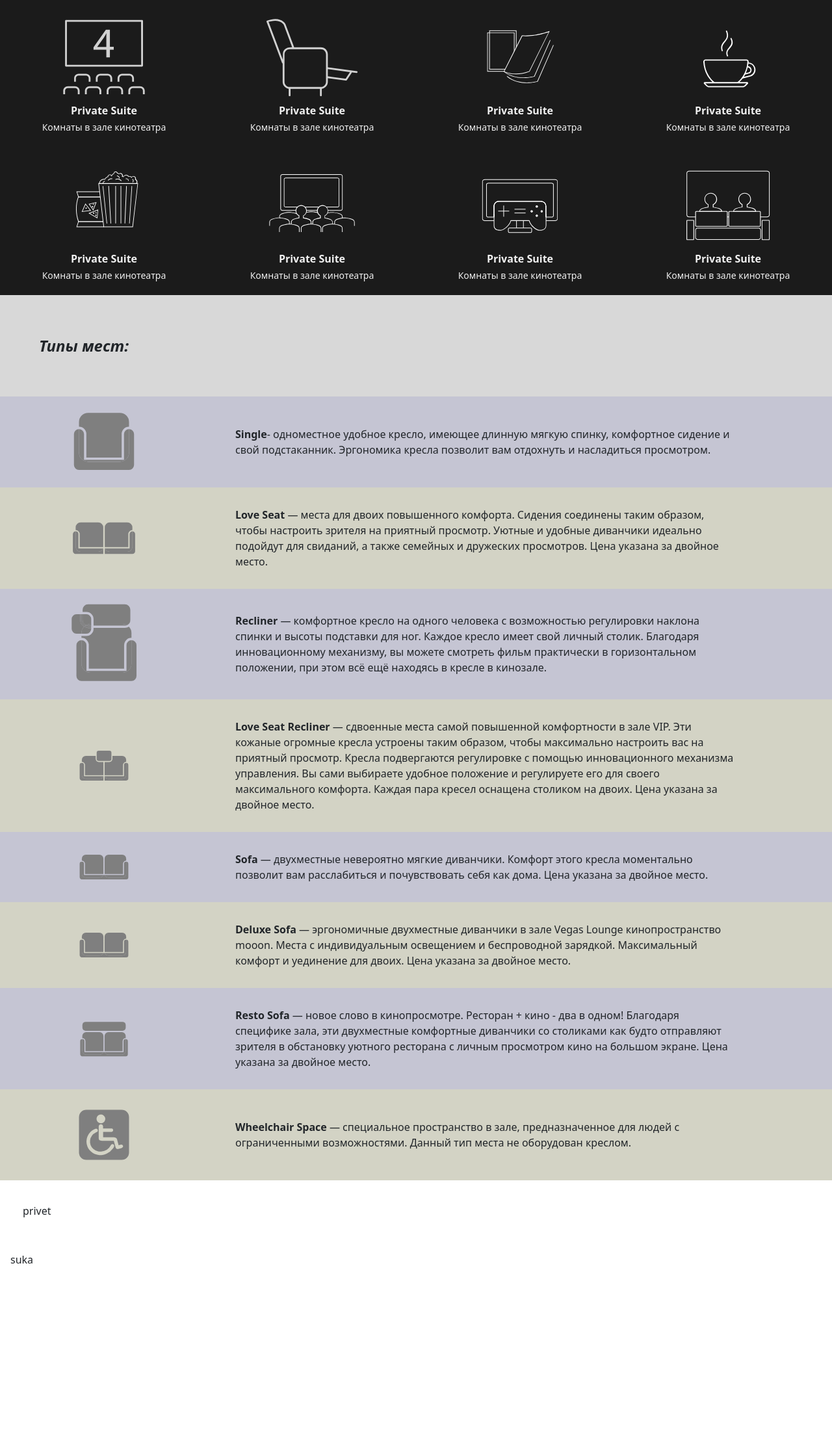
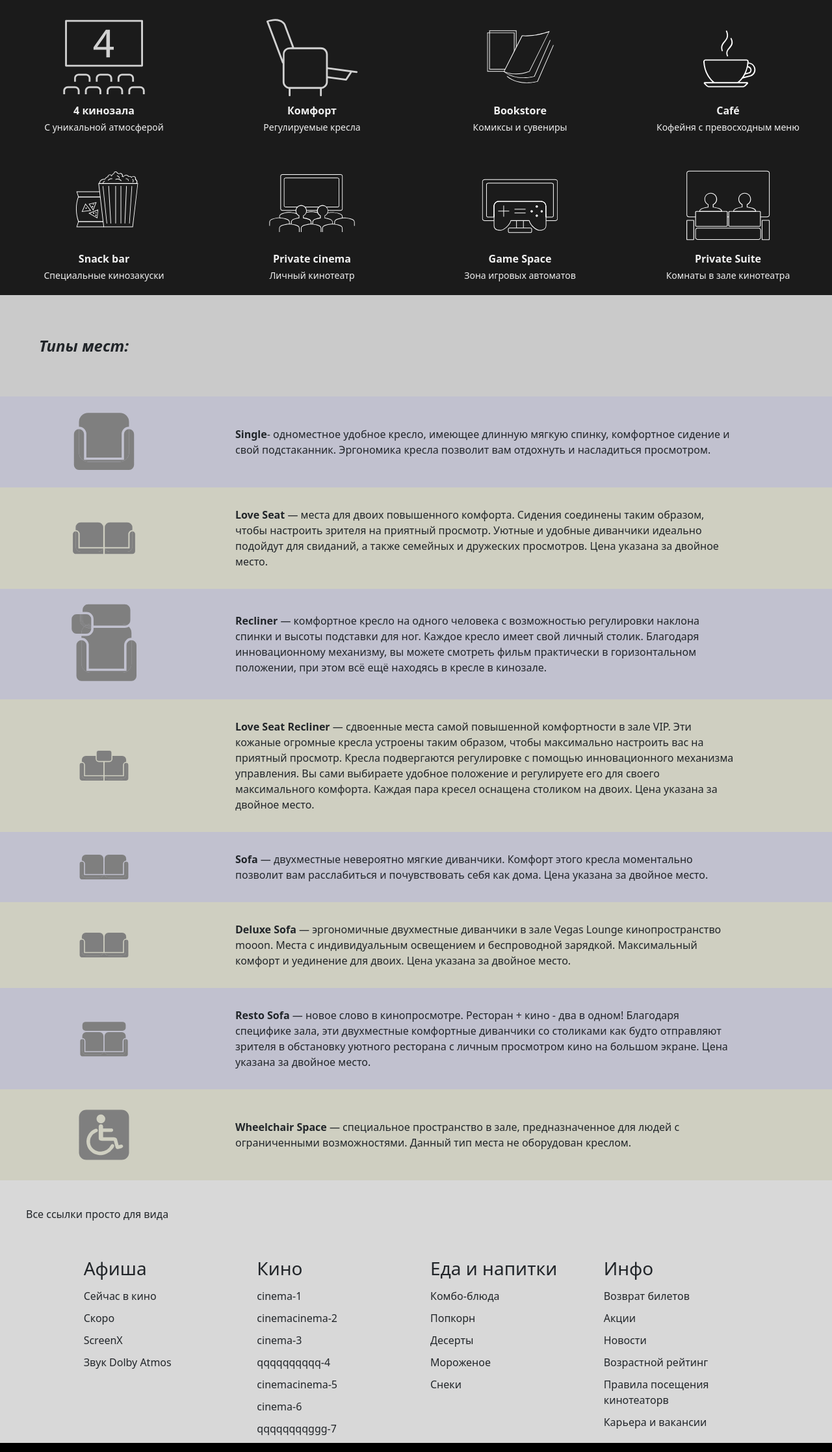
Before and after one commit to QquantDog/Front, a website: page index.html in a window 1280 px wide. Shown: the part 902-3136 px from the top of the page at 65% size. Drawn offline with nearby package versions, Linux system fonts and the light colour scheme.

Commit message:
add: further update of main page(footer added)

```diff
--- a/index.html
+++ b/index.html
@@ -41,7 +41,8 @@
             </nav>
         </div>
         <div class="row col">
-            <button class="btn btn-secondary dropdown-toggle bg-dropdown-override border-0" type="button" id="dropdownMenuButton2" data-bs-toggle="dropdown" aria-expanded="false">
+            <button class="btn btn-secondary dropdown-toggle bg-dropdown-override border-0" type="button"
+                id="dropdownMenuButton2" data-bs-toggle="dropdown" aria-expanded="false">
                 Залы
             </button>
             <div class="dropdown-menu dropdown-menu-dark bg-dropdown-override" aria-labelledby="dropdownMenuButton2">
@@ -84,7 +85,7 @@
                     <div class="display-6 main-secondary-text">Eclipse в ТРК Duality</div>
                     <div class="display-6 main-secondary-text">г. Гродно, ул. Янки Купалы, 887</div>
                     <div class="d-flex flex-row justify-content-evenly btn-row-custom">
-                            <button class="btn" >Купить билет</button>
+                        <button class="btn">Купить билет</button>
                         <button class="btn">Контакты и карта</button>
                     </div>
                 </div>
@@ -98,7 +99,7 @@
                 <div class="display-5 main-secondary-text">Eclipse в ТРК Duality</div>
                 <div class="display-5 main-secondary-text">г. Гродно, ул. Янки Купалы, 887</div>
                 <div class="d-flex flex-row justify-content-evenly  btn-row-custom">
-                        <button class="btn" >Купить билет</button>
+                    <button class="btn">Купить билет</button>
                     <button class="btn">Контакты и карта</button>
                 </div>
             </div>
@@ -108,57 +109,73 @@
             <div class="container-fluid">
                 <!-- <div>sdafsaef</div> -->
                 <div class="row">
-                    <div class="col-12 col-lg-3 col-sm-6 my-p20 d-flex flex-column justify-content-evenly align-items-center">
-                        <div class="img-wrapper"><img src="./static/main_cards/1.svg" class="card-img" alt="card sample"></div>
+                    <div
+                        class="col-12 col-lg-3 col-sm-6 my-p20 d-flex flex-column justify-content-evenly align-items-center">
+                        <div class="img-wrapper"><img src="./static/main_cards/1.svg" class="card-img"
+                                alt="card sample"></div>
                         <div class="subheader">
-                            <div class="subheader-main">Private Suite</div>
-                            <div class="subheader-aux">Комнаты в зале кинотеатра</div>
+                            <div class="subheader-main">4 кинозала</div>
+                            <div class="subheader-aux">C уникальной атмосферой</div>
                         </div>
                     </div>
-                    <div class="col-12 col-lg-3 col-sm-6 my-p20 d-flex flex-column justify-content-evenly align-items-center">
-                        <div class="img-wrapper"><img src="./static/main_cards/2.svg" class="card-img" alt="card sample"></div>
+                    <div
+                        class="col-12 col-lg-3 col-sm-6 my-p20 d-flex flex-column justify-content-evenly align-items-center">
+                        <div class="img-wrapper"><img src="./static/main_cards/2.svg" class="card-img"
+                                alt="card sample"></div>
                         <div class="subheader">
-                            <div class="subheader-main">Private Suite</div>
-                            <div class="subheader-aux">Комнаты в зале кинотеатра</div>
+                            <div class="subheader-main">Комфорт</div>
+                            <div class="subheader-aux">Регулируемые кресла</div>
                         </div>
                     </div>
-                    <div class="col-12 col-lg-3 col-sm-6 my-p20 d-flex flex-column justify-content-evenly align-items-center">
-                        <div class="img-wrapper"><img src="./static/main_cards/3.svg" class="card-img" alt="card sample"></div>
+                    <div
+                        class="col-12 col-lg-3 col-sm-6 my-p20 d-flex flex-column justify-content-evenly align-items-center">
+                        <div class="img-wrapper"><img src="./static/main_cards/3.svg" class="card-img"
+                                alt="card sample"></div>
                         <div class="subheader">
-                            <div class="subheader-main">Private Suite</div>
-                            <div class="subheader-aux">Комнаты в зале кинотеатра</div>
+                            <div class="subheader-main">Bookstore</div>
+                            <div class="subheader-aux">Комиксы и сувениры</div>
                         </div>
                     </div>
-                    <div class="col-12 col-lg-3 col-sm-6 my-p20 d-flex flex-column justify-content-evenly align-items-center">
-                        <div class="img-wrapper"><img src="./static/main_cards/4.svg" class="card-img" alt="card sample"></div>
+                    <div
+                        class="col-12 col-lg-3 col-sm-6 my-p20 d-flex flex-column justify-content-evenly align-items-center">
+                        <div class="img-wrapper"><img src="./static/main_cards/4.svg" class="card-img"
+                                alt="card sample"></div>
                         <div class="subheader">
-                            <div class="subheader-main">Private Suite</div>
-                            <div class="subheader-aux">Комнаты в зале кинотеатра</div>
+                            <div class="subheader-main">Café</div>
+                            <div class="subheader-aux">Кофейня с превосходным меню</div>
                         </div>
                     </div>
-                    <div class="col-12 col-lg-3 col-sm-6 my-p20 d-flex flex-column justify-content-evenly align-items-center">
-                        <div class="img-wrapper"><img src="./static/main_cards/5.svg" class="card-img" alt="card sample"></div>
+                    <div
+                        class="col-12 col-lg-3 col-sm-6 my-p20 d-flex flex-column justify-content-evenly align-items-center">
+                        <div class="img-wrapper"><img src="./static/main_cards/5.svg" class="card-img"
+                                alt="card sample"></div>
                         <div class="subheader">
-                            <div class="subheader-main">Private Suite</div>
-                            <div class="subheader-aux">Комнаты в зале кинотеатра</div>
+                            <div class="subheader-main">Snack bar</div>
+                            <div class="subheader-aux">Специальные кинозакуски</div>
                         </div>
                     </div>
-                    <div class="col-12 col-lg-3 col-sm-6 my-p20 d-flex flex-column justify-content-evenly align-items-center">
-                        <div class="img-wrapper"><img src="./static/main_cards/6.svg" class="card-img" alt="card sample"></div>
+                    <div
+                        class="col-12 col-lg-3 col-sm-6 my-p20 d-flex flex-column justify-content-evenly align-items-center">
+                        <div class="img-wrapper"><img src="./static/main_cards/6.svg" class="card-img"
+                                alt="card sample"></div>
                         <div class="subheader">
-                            <div class="subheader-main">Private Suite</div>
-                            <div class="subheader-aux">Комнаты в зале кинотеатра</div>
+                            <div class="subheader-main">Private cinema</div>
+                            <div class="subheader-aux">Личный кинотеатр</div>
                         </div>
                     </div>
-                    <div class="col-12 col-lg-3 col-sm-6 my-p20 d-flex flex-column justify-content-evenly align-items-center">
-                        <div class="img-wrapper"><img src="./static/main_cards/7.svg" class="card-img" alt="card sample"></div>
+                    <div
+                        class="col-12 col-lg-3 col-sm-6 my-p20 d-flex flex-column justify-content-evenly align-items-center">
+                        <div class="img-wrapper"><img src="./static/main_cards/7.svg" class="card-img"
+                                alt="card sample"></div>
                         <div class="subheader">
-                            <div class="subheader-main">Private Suite</div>
-                            <div class="subheader-aux">Комнаты в зале кинотеатра</div>
+                            <div class="subheader-main">Game Space</div>
+                            <div class="subheader-aux">Зона игровых автоматов</div>
                         </div>
                     </div>
-                    <div class="col-12 col-lg-3 col-sm-6 my-p20 d-flex flex-column justify-content-evenly align-items-center">
-                        <div class="img-wrapper"><img src="./static/main_cards/8.svg" class="card-img" alt="card sample"></div>
+                    <div
+                        class="col-12 col-lg-3 col-sm-6 my-p20 d-flex flex-column justify-content-evenly align-items-center">
+                        <div class="img-wrapper"><img src="./static/main_cards/8.svg" class="card-img"
+                                alt="card sample"></div>
                         <div class="subheader">
                             <div class="subheader-main">Private Suite</div>
                             <div class="subheader-aux">Комнаты в зале кинотеатра</div>
@@ -179,7 +196,8 @@
                     </div>
                     <div class="col-8 d-flex justify-content-start align-items-center">
                         <div class="p-p30 seat-section-row-text">
-                            <strong>Single</strong>- одноместное удобное кресло, имеющее длинную мягкую спинку, комфортное сидение и свой подстаканник.
+                            <strong>Single</strong>- одноместное удобное кресло, имеющее длинную мягкую спинку,
+                            комфортное сидение и свой подстаканник.
                             Эргономика кресла позволит вам отдохнуть и насладиться просмотром.
                         </div>
                     </div>
@@ -193,7 +211,8 @@
                         <div class="p-p30 seat-section-row-text">
                             <strong>Love Seat</strong> — места для двоих повышенного комфорта.
                             Сидения соединены таким образом, чтобы настроить зрителя на приятный просмотр.
-                            Уютные и удобные диванчики идеально подойдут для свиданий, а также семейных и дружеских просмотров.
+                            Уютные и удобные диванчики идеально подойдут для свиданий, а также семейных и дружеских
+                            просмотров.
                             Цена указана за двойное место.
                         </div>
                     </div>
@@ -205,9 +224,11 @@
                     </div>
                     <div class="col-8 d-flex justify-content-start align-items-center">
                         <div class="p-p30 seat-section-row-text">
-                            <strong>Recliner</strong> — комфортное кресло на одного человека с возможностью регулировки наклона спинки и высоты подставки для ног.
+                            <strong>Recliner</strong> — комфортное кресло на одного человека с возможностью регулировки
+                            наклона спинки и высоты подставки для ног.
                             Каждое кресло имеет свой личный столик.
-                            Благодаря инновационному механизму, вы можете смотреть фильм практически в горизонтальном положении, при этом всё ещё находясь в кресле в кинозале.
+                            Благодаря инновационному механизму, вы можете смотреть фильм практически в горизонтальном
+                            положении, при этом всё ещё находясь в кресле в кинозале.
                         </div>
                     </div>
                 </div>
@@ -218,8 +239,10 @@
                     </div>
                     <div class="col-8 d-flex justify-content-start align-items-center">
                         <div class="p-p30 seat-section-row-text">
-                            <strong>Love Seat Recliner</strong> — сдвоенные места самой повышенной комфортности в зале VIP.
-                            Эти кожаные огромные кресла устроены таким образом, чтобы максимально настроить вас на приятный просмотр.
+                            <strong>Love Seat Recliner</strong> — сдвоенные места самой повышенной комфортности в зале
+                            VIP.
+                            Эти кожаные огромные кресла устроены таким образом, чтобы максимально настроить вас на
+                            приятный просмотр.
                             Кресла подвергаются регулировке с помощью инновационного механизма управления.
                             Вы сами выбираете удобное положение и регулируете его для своего максимального комфорта.
                             Каждая пара кресел оснащена столиком на двоих.
@@ -247,7 +270,8 @@
                     </div>
                     <div class="col-8 d-flex justify-content-start align-items-center">
                         <div class="p-p30 seat-section-row-text">
-                            <strong>Deluxe Sofa</strong> — эргономичные двухместные диванчики в зале Vegas Lounge кинопространство mooon.
+                            <strong>Deluxe Sofa</strong> — эргономичные двухместные диванчики в зале Vegas Lounge
+                            кинопространство mooon.
                             Места с индивидуальным освещением и беспроводной зарядкой.
                             Максимальный комфорт и уединение для двоих.
                             Цена указана за двойное место.
@@ -263,7 +287,9 @@
                         <div class="p-p30 seat-section-row-text">
                             <strong>Resto Sofa</strong> — новое слово в кинопросмотре.
                             Ресторан + кино - два в одном!
-                            Благодаря специфике зала, эти двухместные комфортные диванчики со столиками как будто отправляют зрителя в обстановку уютного ресторана с личным просмотром кино на большом экране.
+                            Благодаря специфике зала, эти двухместные комфортные диванчики со столиками как будто
+                            отправляют зрителя в обстановку уютного ресторана с личным просмотром кино на большом
+                            экране.
                             Цена указана за двойное место.
                         </div>
                     </div>
@@ -275,15 +301,78 @@
                     </div>
                     <div class="col-8 d-flex justify-content-start align-items-center">
                         <div class="p-p30 seat-section-row-text">
-                            <strong>Wheelchair Space</strong> — специальное пространство в зале, предназначенное для людей с ограниченными возможностями. Данный тип места не оборудован креслом.
+                            <strong>Wheelchair Space</strong> — специальное пространство в зале, предназначенное для
+                            людей с ограниченными возможностями. Данный тип места не оборудован креслом.
                         </div>
                     </div>
                 </div>
 
             </div>
         </section>
+    </main>
 
-    </main>
+    <footer class="footer">
+        <div class="container-fluid footer-upper">
+            <div class="row">
+                <div class="col p-p40">Все ссылки просто для вида</div>
+            </div>
+            <div class="row">
+                <div class="col-1"></div>
+
+                <div class="col-12 col-md">
+                    <div class="footer-link-header">Афиша</div>
+                    <div class="footer-link-item">Сейчас в кино</div>
+                    <div class="footer-link-item">Скоро</div>
+                    <div class="footer-link-item">ScreenX</div>
+                    <div class="footer-link-item">Звук Dolby Atmos</div>
+                </div>
+
+                <div class="col-12 col-md">
+                    <div class="footer-link-header">Кино</div>
+                    <div class="footer-link-item">cinema-1</div>
+                    <div class="footer-link-item">cinemacinema-2</div>
+                    <div class="footer-link-item">cinema-3</div>
+                    <div class="footer-link-item">qqqqqqqqqq-4</div>
+                    <div class="footer-link-item">cinemacinema-5</div>
+                    <div class="footer-link-item">cinema-6</div>
+                    <div class="footer-link-item">qqqqqqqqggg-7</div>
+                </div>
+
+                <div class="col-12 col-md">
+                    <div class="footer-link-header">Еда и напитки</div>
+                    <div class="footer-link-item">Комбо-блюда</div>
+                    <div class="footer-link-item">Попкорн</div>
+                    <div class="footer-link-item">Десерты</div>
+                    <div class="footer-link-item">Мороженое</div>
+                    <div class="footer-link-item">Снеки</div>
+                </div>
+                <div class="col-12 col-md">
+                    <div class="footer-link-header">Инфо</div>
+                    <div class="footer-link-item">Возврат билетов</div>
+                    <div class="footer-link-item">Акции</div>
+                    <div class="footer-link-item">Новости</div>
+                    <div class="footer-link-item">Возрастной рейтинг</div>
+                    <div class="footer-link-item">Правила посещения кинотеаторв</div>
+                    <div class="footer-link-item">Карьера и вакансии</div>
+                </div>
+
+                <div class="col-1"></div>
+            </div>
+
+        </div>
+
+        <div class="container-fluid footer-lower">
+            <div class="row py-p20 justify-content-center align-items-end">
+                <div class="col-12 col-sm col-md-4 d-flex justify-content-center"><img class="d-block" src="./static/eclipse/eclipse_logo_norm.png"></div>
+                <div class="col-12 col-sm col-md-2 d-flex justify-content-center footer-rights-reserved">Cinema</div>
+                <div class="col-12 col-sm col-md-4 d-flex justify-content-center footer-rights-reserved">All rigths reserved&trade;, 2023</div>
+            </div>
+        </div>
+
+        <div>
+
+        </div>
+    </footer>
 
 
     <div id="zalupa">
@@ -296,4 +385,5 @@
     <div class="filler"></div>
 
 </body>
+
 </html>
--- /dev/null
+++ b/styles/_footer.scss
@@ -0,0 +1,36 @@
+$margin-per-link-item: 10px;
+$margin-header-bottom: 20px;
+$item-size: 16px;
+
+.footer-link-item{
+    margin: $margin-per-link-item;
+    font-size: $item-size;
+}
+.footer-link-header{
+    margin: $margin-per-link-item;
+    margin-bottom: margin-header-bottom;
+    font-size: $item-size * 1.75;
+
+    font-style: bold;
+}
+
+.footer-rights-reserved{
+    font-size: 18px;
+    color: rgba(240,240,240,1);
+}
+
+.footer-lower{
+
+}
+
+@media (max-width: 768px){
+
+    .footer-link-header{
+        text-align: center;
+    }
+
+    .footer-link-item{
+        text-align: center;
+    }
+
+}
--- a/styles/_seat.scss
+++ b/styles/_seat.scss
@@ -3,7 +3,7 @@
 }
 
 .seat-section-content-wrapper, .seat-section-header{
-    background-color: rgba(200,200,200, 0.7);
+    background-color: rgba(180, 180, 180, 0.7);
 }
 
 .seat-section-content-wrapper > div[class="row"]:nth-child(even){
@@ -19,6 +19,14 @@
 //     background-color: rgba(170,170,240,0.8);
 // }
 
+.footer-upper{
+    background-color: rgba(200,200,200,0.7);
+}
+
+.footer-lower{
+    background-color: rgba(0,0,0,1);
+}
+
 .seat-section-header{
     font-size: 24px;
     font-style: italic;
--- a/styles/style.scss
+++ b/styles/style.scss
@@ -4,6 +4,7 @@
 @import "./firstsection";
 @import "./card";
 @import "./seat";
+@import "./footer";
 
 :root{
     @each $spacer, $value in $spacers{
@@ -11,12 +12,7 @@
     }
 }
 
-// #main{
-//     font-size: 12px;
-//     background-color: rgb(43, 39, 39);
-//     color: var(--bs-orange);
-// }
+
 .filler{
     min-height: 1000px;
 }
-// @media (min-width: -)
```
Also changed, not shown: static/eclipse/eclipse-logo.jpg (added), static/eclipse/eclipse_logo_norm.png (added), styles/style.css, 1 other file. Lines whose indentation alone changed are shown as unchanged.
